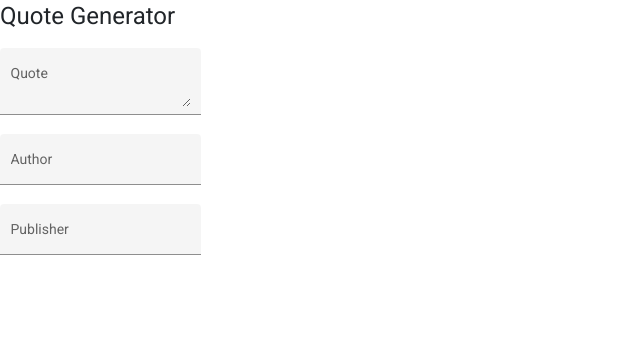
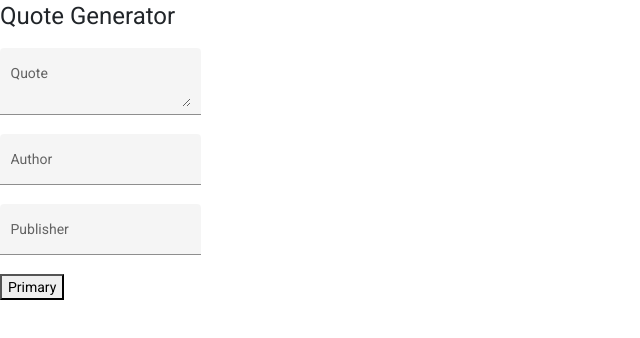
Before and after one commit to paulmunyao/Quote-Generator, an Angular app: page / in a window 1280 px wide. Shown: the top 338 px of the page, without its empty margins (0-640 px from the left). Built offline with nearby package versions, Linux system fonts and the light colour scheme.

Commit message:
Add button

```diff
--- a/src/app/form/form.component.html
+++ b/src/app/form/form.component.html
@@ -17,7 +17,7 @@
             </mat-form-field>
         </div>
         <div class="col">
-             <!-- <button mat-button color="primary">Primary</button> -->
+             <button mat-button color="primary">Primary</button>
         </div>
     </form>
 </div>
```
